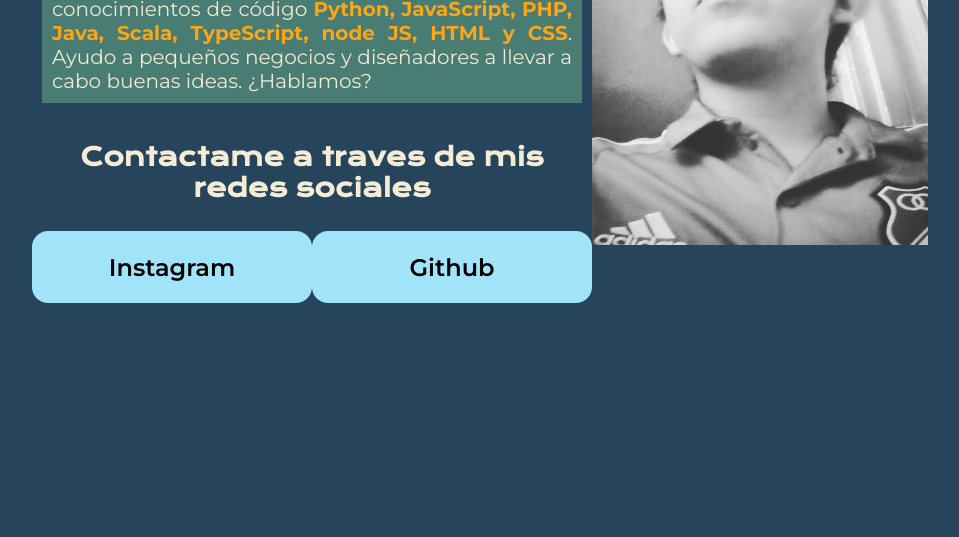
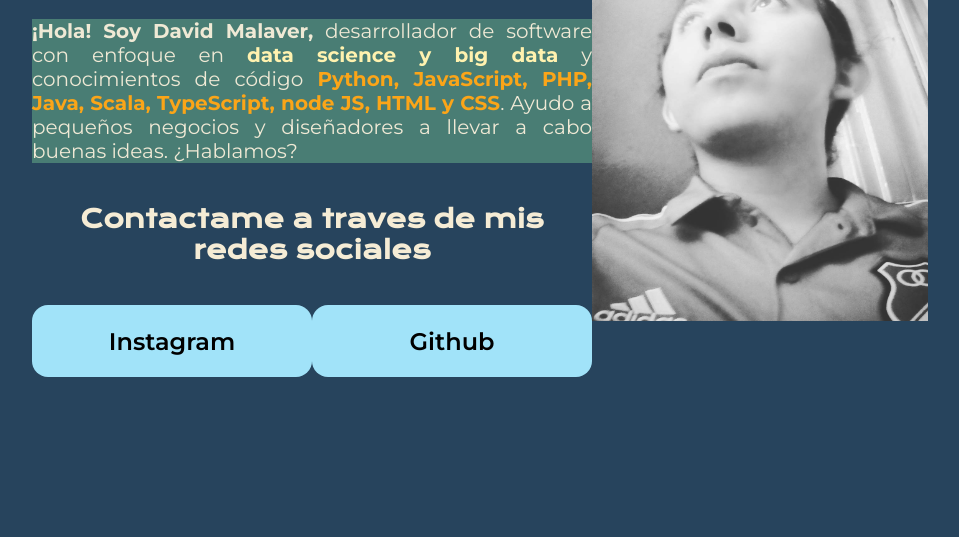
Before and after one commit to Daimond92/presentation-page, a plain HTML site: page index.html in a window 1280 px wide. Shown: the part 263-800 px from the top of the page, without its empty margins (160-1119 px from the left). Drawn offline with nearby package versions, Linux system fonts and the light colour scheme.

Commit message:
Use gap property in class presentation__content from CSS

```diff
--- a/style.css
+++ b/style.css
@@ -8,26 +8,27 @@
 body {
   background-color: #27445d;
   color: #efe9d5;
-  height: 80vh;
+  height: 75vh;
   box-sizing: border-box;
 }
 
 .presentation {
   display: flex;
   align-items: center;
-  margin: 15%;
+  margin: 10% 15%;
   justify-content: space-between;
-  margin-top: 50px;
 }
 
 .presentation__content {
   width: 615px;
+  display: flex;
+  flex-direction: column;
+  gap: 40px;
 }
 
 .presentation__content__title {
   font-size: 30px;
   font-family: "Krona One", serif;
-  padding-bottom: 5%;
   text-align: center;
 }
 
@@ -36,9 +37,6 @@ body {
 }
 
 .presentation__content__describe {
-  padding: 10px;
-  margin: 10px;
-  border: 10px;
   background-color: #497d74;
   font-size: 20px;
   font-family: "Montserrat", serif;
@@ -58,8 +56,6 @@ body {
   font-size: 25px;
   font-family: "Krona One", serif;
   text-align: center;
-  padding-bottom: 5%;
-  padding-top: 5%;
 }
 
 .presentation__content__links {
```
